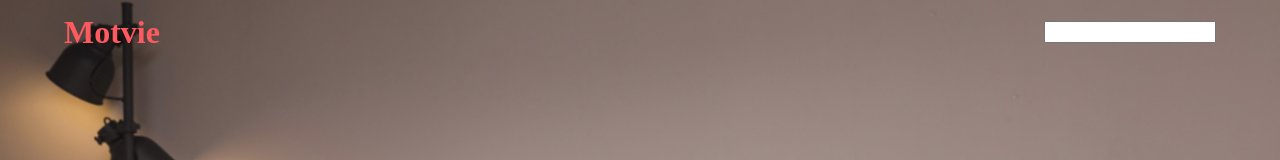
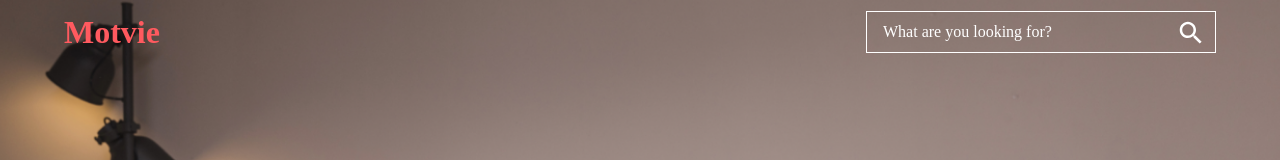
Before and after one commit to ragilhadi/motvie, a React (Create React App) app: page / in a window 1280 px wide. Shown: the top 160 px of the page. Built offline with nearby package versions, Linux system fonts and the light colour scheme; no server answers; the HTML template or start-up script is replaced by a standard one.

Commit message:
Create searcbar component for large screen

```diff
--- a/src/components/navbar/Navbar.js
+++ b/src/components/navbar/Navbar.js
@@ -1,6 +1,7 @@
 import React, { useState, useEffect } from "react";
 import "./Navbar.scss";
 import { Link } from "react-router-dom";
+import Searchbar from "../search/Searchbar";
 
 const Navbar = () => {
   const [shadow, setshadow] = useState(false);
@@ -23,7 +24,7 @@ const Navbar = () => {
         </Link>
       </div>
       <div className="section-2">
-        <input />
+        <Searchbar />
       </div>
     </div>
   );
--- a/src/components/row/Row.js
+++ b/src/components/row/Row.js
@@ -15,7 +15,6 @@ const Row = ({ type, genre, url }) => {
     fetchData();
   }, [url]);
 
-  console.table(movies);
   return (
     <div className="row-container">
       <div className="scroll-container">
--- /dev/null
+++ b/src/components/search/Searchbar.js
@@ -0,0 +1,30 @@
+import React, { useState, useEffect } from "react";
+import "./Searchbar.scss";
+import { MdSearch } from "react-icons/md";
+
+const Searchbar = () => {
+  const [style, setStyle] = useState(false);
+
+  useEffect(() => {
+    window.addEventListener("scroll", () => {
+      if (window.scrollY > 80) {
+        setStyle(true);
+      } else setStyle(false);
+    });
+    return () => {
+      window.removeEventListener("scroll");
+    };
+  }, []);
+  return (
+    <div className={`search-container ${style && "transparent"}`}>
+      <input
+        type="text"
+        className="search-bar"
+        placeholder="What are you looking for?"
+      />
+      <MdSearch className={`icon-search ${style && "icon-colorized"}`} />
+    </div>
+  );
+};
+
+export default Searchbar;
--- /dev/null
+++ b/src/components/search/Searchbar.scss
@@ -0,0 +1,66 @@
+@import "../../base.scss";
+
+.search-container {
+  position: relative;
+  width: 350px;
+  display: flex;
+  overflow: hidden;
+}
+input::placeholder {
+  color: white;
+}
+.search-bar {
+  width: 100%;
+  height: 40px;
+  padding: 0 16px;
+  font-size: 1rem;
+  //   border: 1px solid #d0cfce;
+  border: 1px solid white;
+  background-color: transparent;
+  outline: none;
+
+  &:focus {
+    border: 1px solid $primaryColor;
+    transition: 0.35s ease;
+    color: $textBlack;
+    &::-webkit-input-placeholder {
+      transition: opacity 0.45s ease;
+      opacity: 0;
+    }
+    &::-moz-placeholder {
+      transition: opacity 0.45s ease;
+      opacity: 0;
+    }
+    &:-ms-placeholder {
+      transition: opacity 0.45s ease;
+      opacity: 0;
+    }
+  }
+}
+
+.icon-search {
+  position: absolute;
+  width: 30px;
+  height: 30px;
+  top: 7px;
+  right: 10px;
+  color: white;
+  cursor: pointer;
+  transition: all 0.3s ease-in-out;
+  &:hover {
+    color: $primaryColor;
+    transform: scale(1.1);
+  }
+}
+
+.transparent {
+  border: 1px solid #d0cfce;
+
+  ::placeholder {
+    color: #a9a9a9;
+  }
+}
+
+.icon-colorized {
+  color: $textBlack;
+}
```
Also changed, not shown: src/components/card-trailer/CardTrailer.js (added, +7 -0 lines), src/components/card-trailer/CardTrailer.scss (added).
